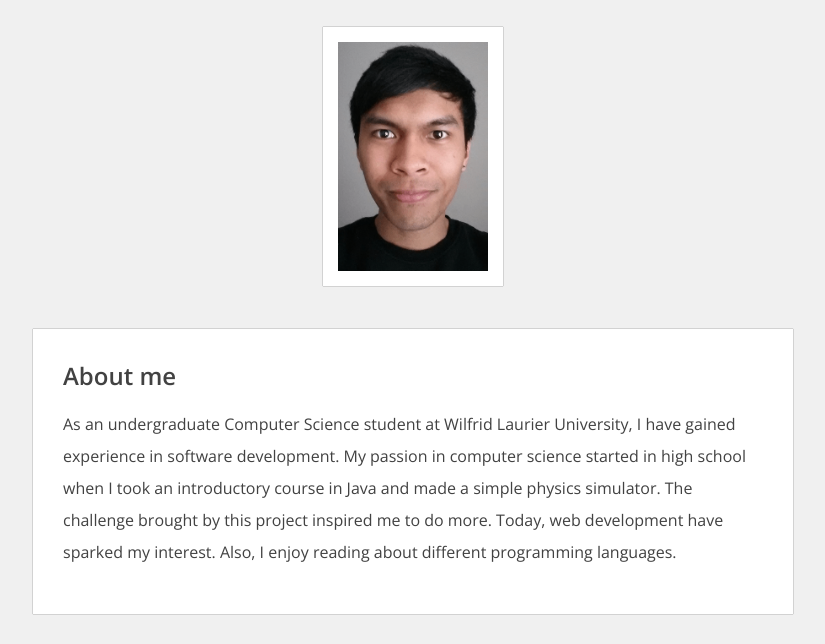
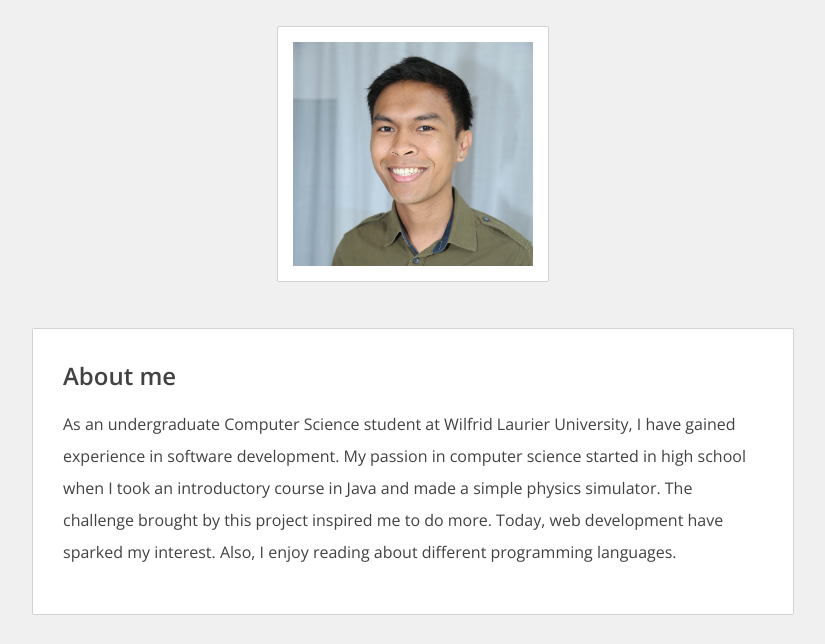
Before and after one commit to xandros-na/xandros-na.github.io, a plain HTML site: page index.html in a window 1280 px wide. Shown: the part 107-751 px from the top of the page, without its empty margins (227-1052 px from the left). Drawn offline with nearby package versions, Linux system fonts and the light colour scheme.

Commit message:
update photo and alignment

```diff
--- a/index.html
+++ b/index.html
@@ -20,7 +20,7 @@
     <nav id="main_nav">
         <h1> Don Miguel </h1>
         <figure class="profile-pic">
-            <img src="static/img/me.png" alt="me">
+            <img src="static/img/me.jpg" alt="me">
         </figure>
     </nav>
 </header>
--- a/static/css/styles.css
+++ b/static/css/styles.css
@@ -34,7 +34,7 @@ body {
     padding: 15px;
     background-color: #fff;
     color: #424242;
-    width: 120px;
+    width: 180px;
 }
 
 .content {
@@ -87,6 +87,10 @@ figure {
 ul {
     text-align: center;
     padding: 0px;
+}
+
+section p {
+    text-align: left;
 }
 
 ul > li {
@@ -144,8 +148,7 @@ figcaption {
     }
 
     .profile-pic img {
-        width: 150px;
-        height: 229px;
+        width: 240px;
     }
 
 }
```
Also changed, not shown: static/img/me.jpg (added), static/img/me.png (deleted).
